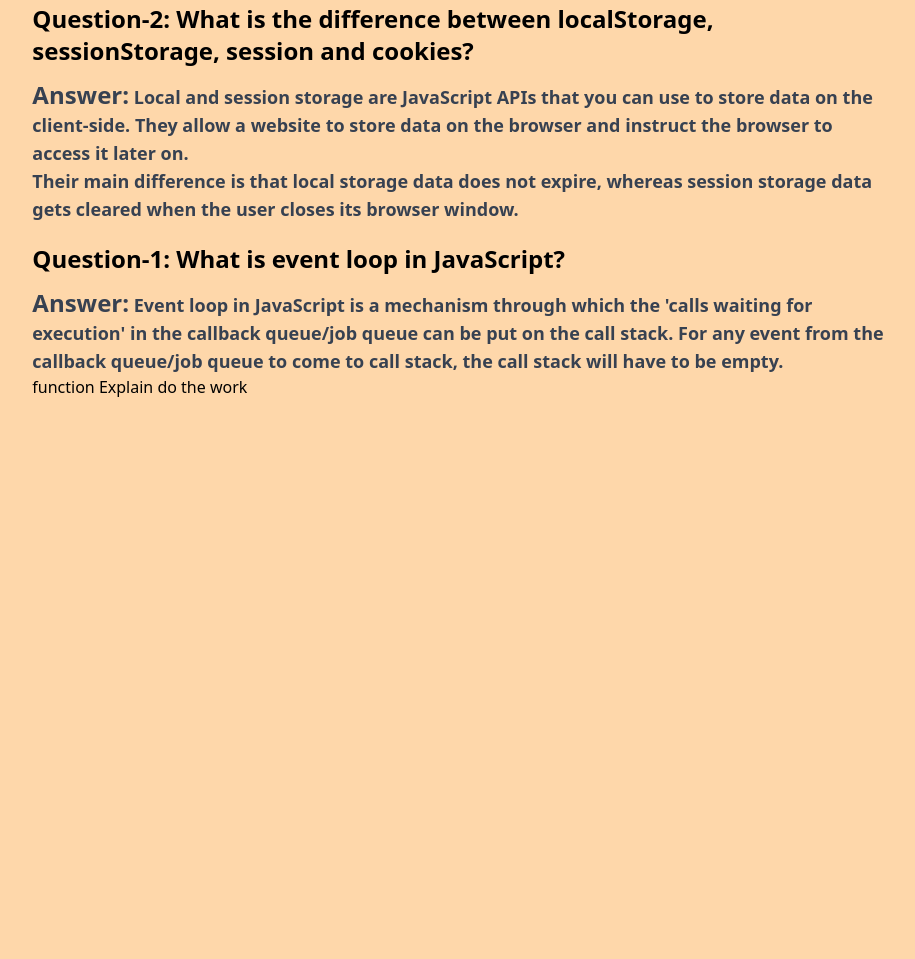
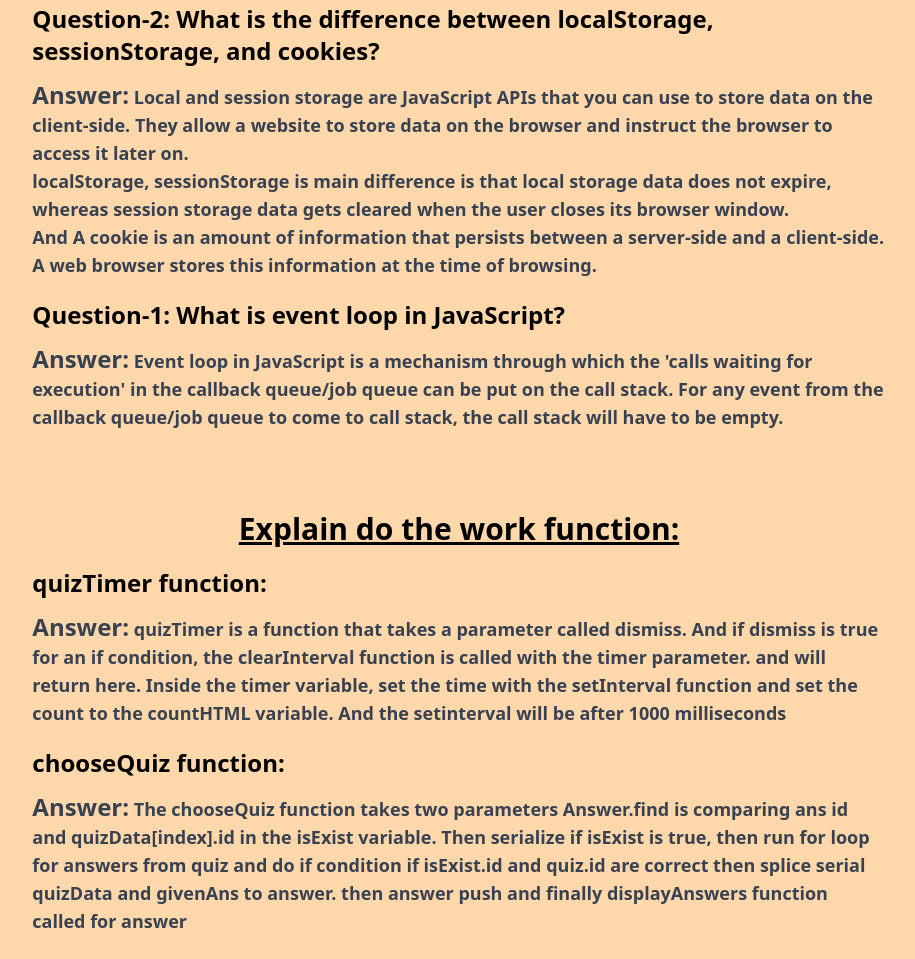
Before and after one commit to abusayedwd/quiz-blog, a plain HTML site: page qsa.html in a window 1280 px wide. Shown: the part 421-1380 px from the top of the page, without its empty margins (181-1096 px from the left). Before the commit the page ends 820 px from the top, so only its background shows below. Drawn offline with nearby package versions, Linux system fonts and the light colour scheme.

Commit message:
function work explain

```diff
--- a/qsa.html
+++ b/qsa.html
@@ -12,7 +12,7 @@
 <body class="bg-orange-200">
         <h1 class="text-4xl mt-4 text-center font-bold">Question and Answer:</h1>
         <p class="mt-8">f</p>
-  <section class="w-4/6 mx-auto">
+  <section class="w-4/6 mx-auto mb-6">
 
 
         <div class="mt-5 ">
@@ -22,9 +22,10 @@
                 </h2>
         </div>
         <div class="mt-5 ">
-                <h2 class="text-2xl font-bold"> Question-2: What is the difference between localStorage, sessionStorage, session and cookies?</h2>
+                <h2 class="text-2xl font-bold"> Question-2: What is the difference between localStorage, sessionStorage, and cookies?</h2>
                 <h2 class="text-lg mt-3 text-gray-700 font-semibold"> <span class="text-2xl font-semibold">Answer:</span> Local and session storage are JavaScript APIs that you can use to store data on the client-side. They allow a website to store data on the browser and instruct the browser to access it later on.
-                     <br>   Their main difference is that local storage data does not expire, whereas session storage data gets cleared when the user closes its browser window.
+                     <br> localStorage, sessionStorage is main difference is that local storage data does not expire, whereas session storage data gets cleared when the user closes its browser window. <br> And A cookie is an amount of information that persists between a server-side and a client-side. A web browser stores this information at the time of browsing.
+
                 </h2>
         </div>
         <div class="mt-5 ">
@@ -33,10 +34,25 @@
                 </h2>
         </div>
 
-        <h1>function Explain do the work</h1>
 
         <div>
+                <h1 class="text-center mt-20 text-3xl underline font-bold">Explain do the work function:</h1>
 
+        </div>
+        <div class="mt-5 ">
+                <h2 class="text-2xl font-bold">quizTimer function:</h2>
+                <h2 class="text-lg mt-3 text-gray-700 font-semibold"> <span class="text-2xl font-semibold">Answer:</span>  quizTimer is a function that takes a parameter called dismiss.
+                        And if dismiss is true for an if condition, the clearInterval function is called with the timer parameter.
+                        and will return here.
+                        Inside the timer variable, set the time with the setInterval function and set the count to the countHTML variable. And the setinterval will be after 1000 milliseconds
+                </h2>
+        </div>
+        <div class="mt-5 ">
+                <h2 class="text-2xl font-bold"> chooseQuiz function:</h2>
+                <h2 class="text-lg mt-3 text-gray-700 font-semibold"> <span class="text-2xl font-semibold">Answer:</span> The chooseQuiz function takes two parameters
+                        Answer.find is comparing ans id and quizData[index].id in the isExist variable. Then serialize if isExist is true, then run for loop for answers from quiz and do if condition if isExist.id and quiz.id are correct then splice serial quizData and givenAns to answer.
+                        then answer push and finally displayAnswers function called for answer
+                </h2>
         </div>
 
   </section>
```
